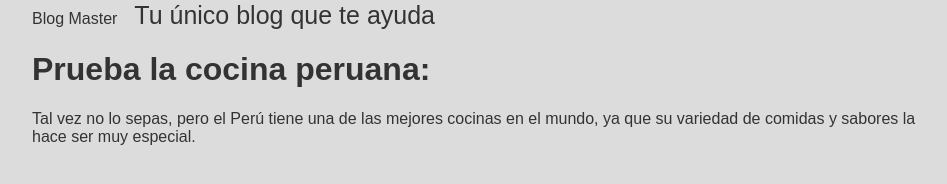
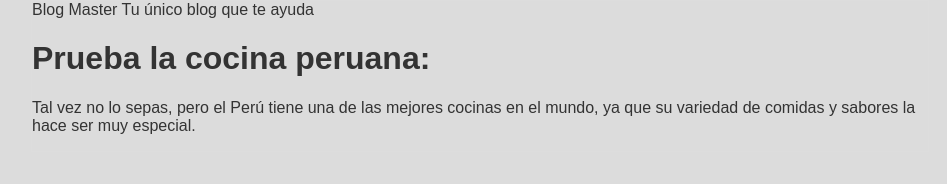
Before and after one commit to dylancode1310/comida-peruana, a plain HTML site: page index.html in a window 1280 px wide. Shown: the whole page, without its empty margins (160-1107 px from the left). Drawn offline with Linux system fonts and the light colour scheme.

Commit message:
cambio a css

```diff
--- a/css/estilos.css
+++ b/css/estilos.css
@@ -9,14 +9,6 @@ body
     margin: 0;
 }
 
-
-#cabecera #tagline
-{
-    font-size: 25px;
-    padding-left: 0.5em;
-    font-weight: normal;
-}
-
 #container
 {
     width: 70%;
```
